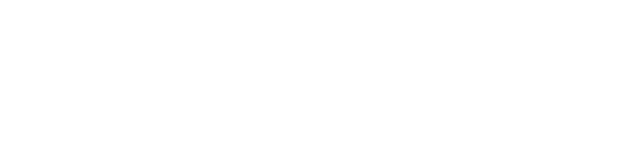
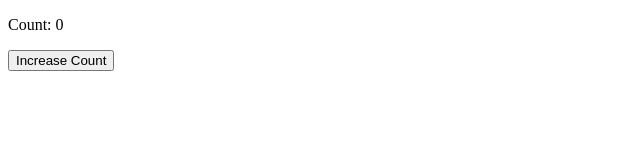
Before and after one commit to Rickzerr94/Front-end-Pro-28.02.2023, a plain HTML site: page index.html in a window 1280 px wide. Shown: the whole page, without its empty margins (0-640 px from the left). Drawn offline with Linux system fonts and the light colour scheme.

Commit message:
less12 done

```diff
--- a/index.html
+++ b/index.html
@@ -9,7 +9,10 @@
 </head>
 <body>
 
-
+<div class="counter">
+    <p>Count: <span>0</span></p>
+    <button>Increase Count</button>
+</div>
 <script src="index.js"></script>
 </body>
 </html>
```
Also changed, not shown: index.js (+46 -0 lines).
